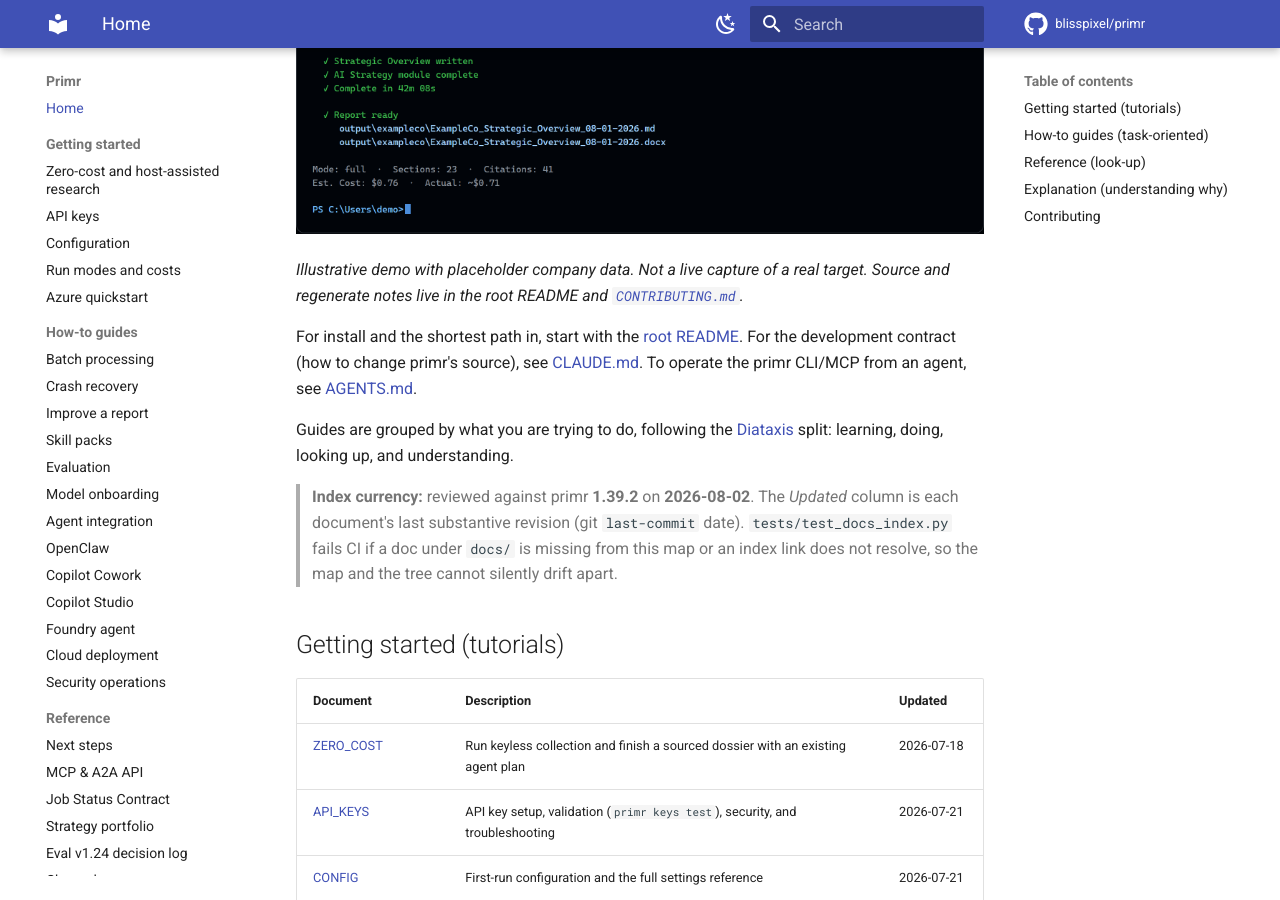
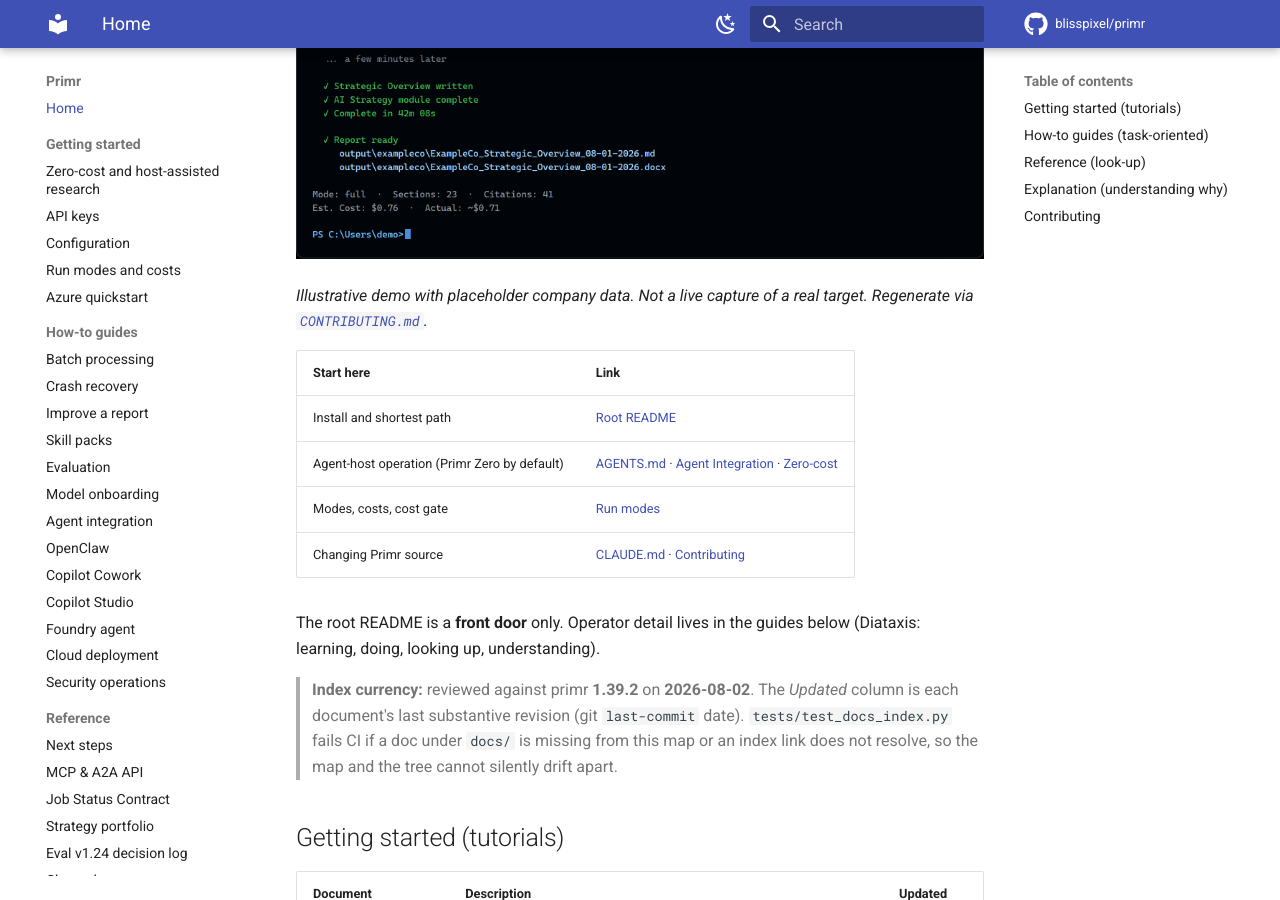
Before and after one commit to blisspixel/primr, an MkDocs documentation site: the page built from docs/README.md, in a window 1280 px wide and 900 px high, scrolled down 1005 px. Built offline with MkDocs 1.6.1 and Material for MkDocs 9.7.7, drawn with Linux system fonts in a browser that asks for light colours; comment, search, counter and statistics services are not loaded; some of the changed text lies outside the part shown.

Commit message:
Docs front-door alignment and Windows cancel test flake (#164)
Align docs site home and NEXT_STEPS with the short README. Harden cooperative-cancel marker wait against Windows write_text races.

```diff
--- a/docs/README.md
+++ b/docs/README.md
@@ -1,24 +1,24 @@
 # Primr Documentation
 
-Company URL → sourced strategic brief. Primr is a local-first CLI and agent
-tooling stack for discovery, account planning, diligence, and strategy work.
+**Company URL → sourced strategic brief.** Local-first CLI and agent tooling
+for discovery, account planning, diligence, and strategy work—structured
+collection, confidence labels, and durable artifacts, not a free-form chat
+essay.
 
 ![Illustrative primr CLI session for ExampleCo: dry-run cost estimate and completed report artifacts](images/primr-demo.png){ width="920" }
 
 *Illustrative demo with placeholder company data. Not a live capture of a real
-target. Source and regenerate notes live in the root README and
-[`CONTRIBUTING.md`](CONTRIBUTING.md).*
+target. Regenerate via [`CONTRIBUTING.md`](CONTRIBUTING.md).*
 
-For install and the shortest path in, start with the
-[root README](https://github.com/blisspixel/primr/blob/main/README.md). For the
-development contract (how to change primr's source), see
-[CLAUDE.md](https://github.com/blisspixel/primr/blob/main/CLAUDE.md). To operate
-the primr CLI/MCP from an agent, see
-[AGENTS.md](https://github.com/blisspixel/primr/blob/main/AGENTS.md).
+| Start here | Link |
+|------------|------|
+| Install and shortest path | [Root README](https://github.com/blisspixel/primr/blob/main/README.md) |
+| Agent-host operation (Primr Zero by default) | [AGENTS.md](https://github.com/blisspixel/primr/blob/main/AGENTS.md) · [Agent Integration](AGENT_INTEGRATION.md) · [Zero-cost](ZERO_COST.md) |
+| Modes, costs, cost gate | [Run modes](RUN_MODES.md) |
+| Changing Primr source | [CLAUDE.md](https://github.com/blisspixel/primr/blob/main/CLAUDE.md) · [Contributing](CONTRIBUTING.md) |
 
-Guides are grouped by what you are trying to do, following the
-[Diataxis](https://diataxis.fr/) split: learning, doing, looking up, and
-understanding.
+The root README is a **front door** only. Operator detail lives in the guides
+below (Diataxis: learning, doing, looking up, understanding).
 
 > **Index currency:** reviewed against primr **1.39.2** on **2026-08-02**. The
 > *Updated* column is each document's last substantive revision (git
--- a/mkdocs.yml
+++ b/mkdocs.yml
@@ -1,5 +1,5 @@
 site_name: Primr
-site_description: Turn any company or organization URL into a sourced strategic intelligence brief.
+site_description: Company URL to a sourced strategic brief — agent hosts and CLI, structured evidence and durable artifacts.
 site_url: https://blisspixel.github.io/primr/
 repo_url: https://github.com/blisspixel/primr
 repo_name: blisspixel/primr
```
Also changed, not shown: other parts of docs/README.md (+1 -1 lines), docs/CHANGELOG.md (+12 -0 lines), docs/NEXT_STEPS.md (+5 -2 lines), 1 other file.
